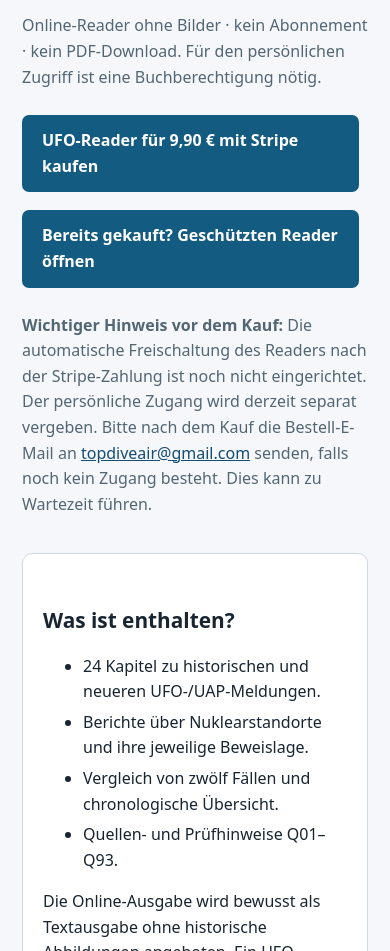
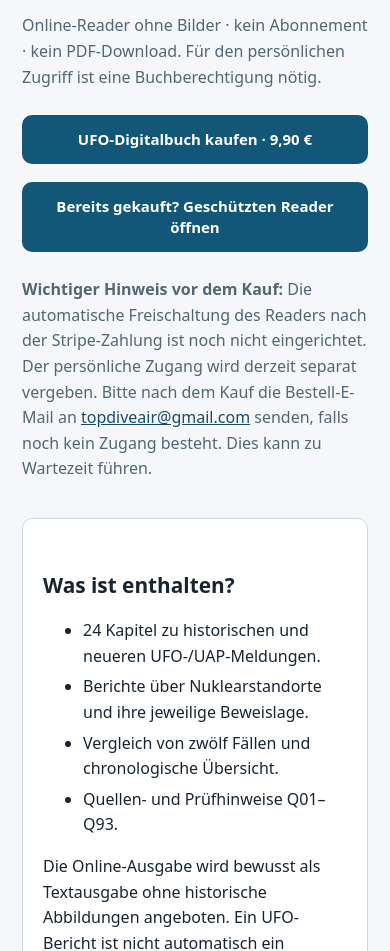
Before and after one commit to topdiveair-sketch/Gaeste, a plain HTML site: page ufos-und-die-nukleare-welt-digitalbuch.html in a window 390 px wide. Shown: the part 1017-1968 px from the top of the page. Drawn offline with Linux system fonts and the light colour scheme.

Commit message:
Fix: accessible high-contrast responsive book checkout buttons

```diff
--- a/ufos-und-die-nukleare-welt-digitalbuch.html
+++ b/ufos-und-die-nukleare-welt-digitalbuch.html
@@ -17,6 +17,12 @@
 header{background:#112b42;color:white;padding:16px max(22px,calc((100vw - 1060px)/2))}header a{color:white;text-decoration:none;font-weight:700}
 main{max-width:1060px;margin:auto;padding:38px 22px 65px}.hero{display:grid;grid-template-columns:minmax(180px,280px) 1fr;gap:38px;align-items:start}.cover{width:100%;height:auto;border-radius:8px;box-shadow:0 12px 38px #132d4333}h1{font-size:clamp(1.8rem,4vw,3rem);line-height:1.15;margin:0 0 10px}h2{font-size:1.3rem;margin:30px 0 10px}.subtitle{color:#41576a;font-size:1.1rem}.by{font-weight:600}.price{font-size:1.6rem;font-weight:800;margin-top:20px}.btn{display:inline-block;background:#145b82;color:white;padding:13px 20px;border-radius:7px;text-decoration:none;font-weight:750;margin:9px 9px 9px 0}.btn:hover{background:#0d4160}.panel{padding:20px;border:1px solid #ced9e2;background:white;border-radius:10px;margin-top:20px}.note{color:#526674}.muted-cta{display:inline-block;background:#e5eaf0;color:#33475c;padding:12px 18px;border-radius:7px;font-weight:700;margin:10px 0}footer{border-top:1px solid #d6dfe7;padding:22px;text-align:center;color:#526674}li{margin:5px 0}
 @media(max-width:660px){.hero{grid-template-columns:1fr;gap:22px}.cover{max-width:220px}main{padding-top:24px}}
+
+/* Contrasting, wrapping purchase and reader buttons */
+.hero>div{min-width:0}
+a.btn,a.btn:link,a.btn:visited{display:inline-flex;align-items:center;justify-content:center;max-width:100%;min-height:48px;background:#125678;color:#fff!important;border:2px solid #125678;border-radius:10px;padding:12px 18px;line-height:1.4;text-align:center;text-decoration:none;white-space:normal;overflow-wrap:anywhere;font-weight:800}
+a.btn:hover,a.btn:focus-visible{background:#093b59;color:#fff!important}
+@media(max-width:660px){a.btn{display:flex;width:100%;margin:9px 0;padding:13px 12px;font-size:15px}}
 </style>
 <script type="application/ld+json">{"@context":"https://schema.org","@type":"Book","name":"UFOs und die nukleare Welt","author":{"@type":"Person","name":"Johann Prem"},"description":"Pilotensichtungen, Atomwaffen und Kernkraftwerke – die offenen Fragen.","inLanguage":"de","bookFormat":"EBook","image":"https://topdiveair-sketch.github.io/Gaeste/images/ebooks/ufos-2027.jpg","url":"https://topdiveair-sketch.github.io/Gaeste/ufos-und-die-nukleare-welt-digitalbuch.html"}</script>
 </head>
@@ -30,7 +36,7 @@ main{max-width:1060px;margin:auto;padding:38px 22px 65px}.hero{display:grid;grid
 <p>Diese textbasierte Digitalausgabe ordnet dokumentierte Vorgänge, Zeugenaussagen und offene Fragen auseinander. Sie enthält 24 Hauptkapitel, ergänzende Fallvergleiche, eine Zeitleiste und ein Quellenverzeichnis.</p>
 <div class="price">9,90 € einmalig</div>
 <p class="note">Online-Reader ohne Bilder · kein Abonnement · kein PDF-Download. Für den persönlichen Zugriff ist eine Buchberechtigung nötig.</p>
-<a class="btn" href="https://buy.stripe.com/fZueV69YQ5Ni4eJ5KEf7i00" rel="noopener noreferrer" target="_blank">UFO-Reader für 9,90 € mit Stripe kaufen</a>
+<a class="btn" href="https://buy.stripe.com/fZueV69YQ5Ni4eJ5KEf7i00" rel="noopener noreferrer" target="_blank">UFO-Digitalbuch kaufen · 9,90 €</a>
 <a class="btn" href="https://topdiveair.systeme.io/school/course/prem-digital-lesebibliothek" rel="noopener noreferrer" target="_blank">Bereits gekauft? Geschützten Reader öffnen</a>
 <p class="note"><strong>Wichtiger Hinweis vor dem Kauf:</strong> Die automatische Freischaltung des Readers nach der Stripe-Zahlung ist noch nicht eingerichtet. Der persönliche Zugang wird derzeit separat vergeben. Bitte nach dem Kauf die Bestell-E-Mail an <a href="mailto:topdiveair@gmail.com">topdiveair@gmail.com</a> senden, falls noch kein Zugang besteht. Dies kann zu Wartezeit führen.</p>
 </div>
```
